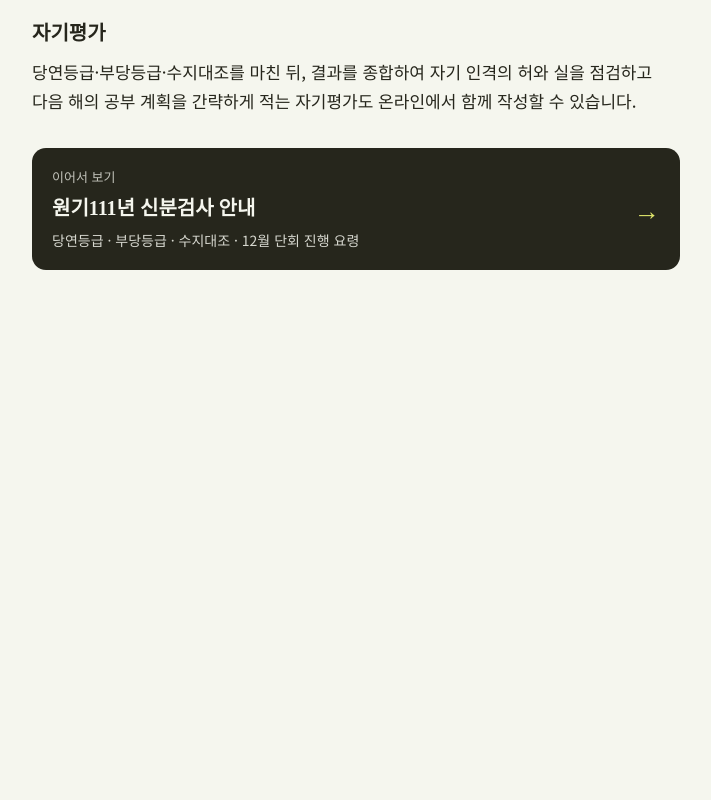
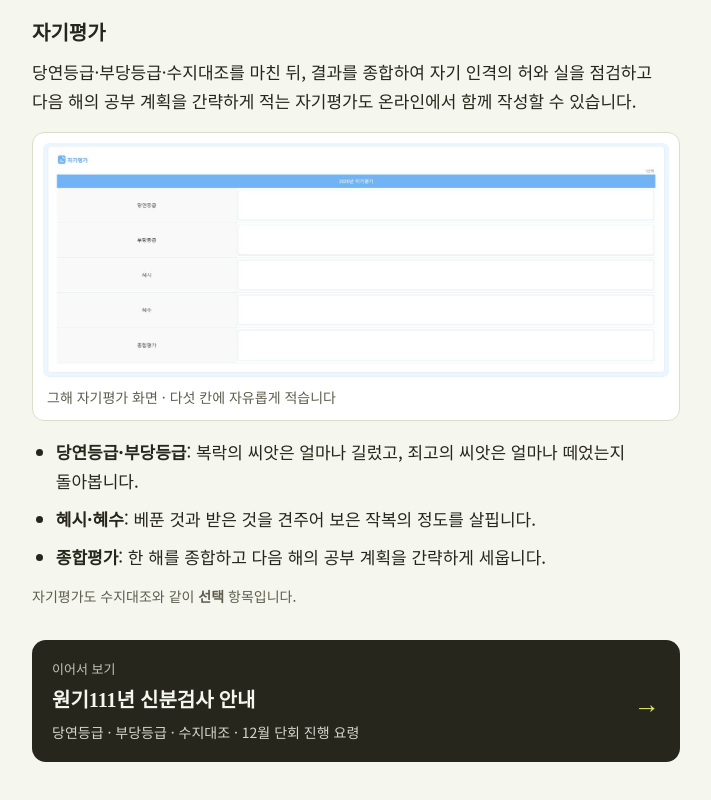
Before and after one commit to comechoi7-crypto/sinbun, a plain HTML site: page change/index.html in a window 1280 px wide. Shown: the part 3397-4197 px from the top of the page, without its empty margins (284-995 px from the left). Before the commit the page ends 3723 px from the top, so only its background shows below. Drawn offline with Linux system fonts and the light colour scheme; a web font is replaced by a local one.

Commit message:
변경 안내: 자기평가 화면 캡처와 작성 칸 설명 추가
Co-Authored-By: Claude Opus 5.5 <noreply@anthropic.com>
Claude-Session: https://claude.ai/code/session_018HMcAo8gqej68tfESh64vW

```diff
--- a/change/index.html
+++ b/change/index.html
@@ -184,6 +184,16 @@ figcaption em{font-style:normal;font-weight:700;color:var(--clay)}
 
   <h3>자기평가</h3>
   <p>당연등급·부당등급·수지대조를 마친 뒤, 결과를 종합하여 자기 인격의 허와 실을 점검하고 다음 해의 공부 계획을 간략하게 적는 자기평가도 온라인에서 함께 작성할 수 있습니다.</p>
+  <figure>
+    <img src="img/self.jpg" alt="자기평가 화면, 당연등급·부당등급·혜시·혜수·종합평가 다섯 칸" width="1500" height="561" loading="lazy">
+    <figcaption>그해 자기평가 화면 · 다섯 칸에 자유롭게 적습니다</figcaption>
+  </figure>
+  <ul class="dots">
+    <li><b>당연등급·부당등급</b>: 복락의 씨앗은 얼마나 길렀고, 죄고의 씨앗은 얼마나 떼었는지 돌아봅니다.</li>
+    <li><b>혜시·혜수</b>: 베푼 것과 받은 것을 견주어 보은 작복의 정도를 살핍니다.</li>
+    <li><b>종합평가</b>: 한 해를 종합하고 다음 해의 공부 계획을 간략하게 세웁니다.</li>
+  </ul>
+  <p class="note">자기평가도 수지대조와 같이 <b>선택</b> 항목입니다.</p>
 
   <a class="next" href="https://comechoi7-crypto.github.io/sinbun/#ledger" target="_top">
     <span><small>이어서 보기</small><b>원기111년 신분검사 안내</b><em>당연등급 · 부당등급 · 수지대조 · 12월 단회 진행 요령</em></span>
```
Also changed, not shown: change/img/self.jpg (added).
